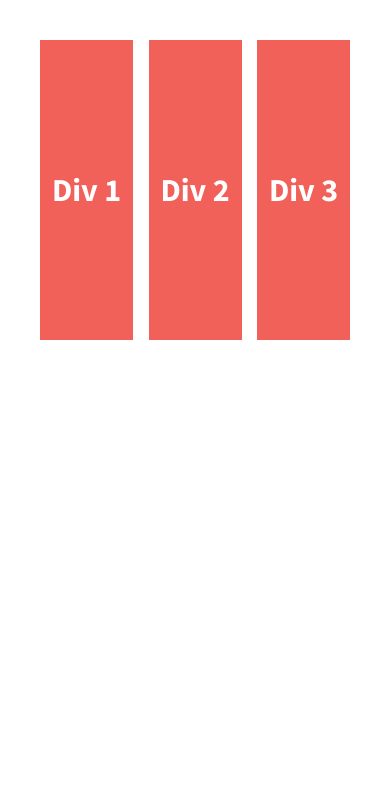
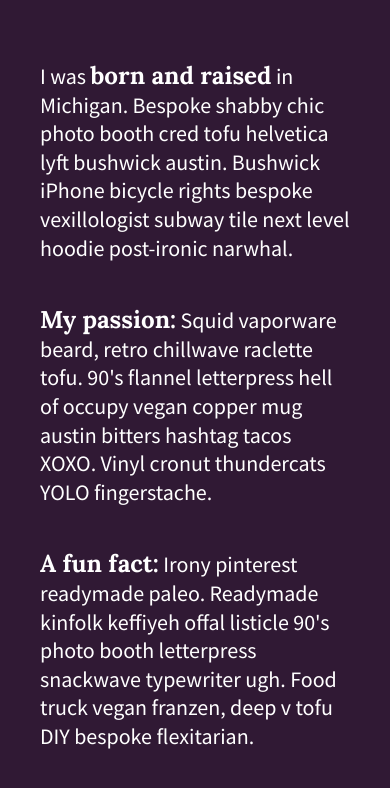
Before and after one commit to a6bspring/divs-flexbox, a plain HTML site: page index.html in a window 390 px wide. Drawn offline with nearby package versions, Linux system fonts and the light colour scheme.

Commit message:
Add content and borders, update background, add media query, wrap divs

```diff
--- a/css/main.css
+++ b/css/main.css
@@ -97,7 +97,7 @@ textarea {
 
 
 html {
-  background-color: #fff;
+  background-color: #301934;
   height: 100%;
   width: 100%;
 }
@@ -111,7 +111,8 @@ body {
 
 .wrapper {
   /*add display:flex and set justify-content to space-between*/
-  font-weight: 700;
+  flex-flow: row wrap;
+  font-weight: 400;
   display: flex;
   justify-content: space-between;
 }
@@ -121,17 +122,19 @@ body {
 .div-3 {
   /*give the divs a width of 30%, add display:flex, set justify-content and align-items to center*/
   color: #fff;
-  line-height: 1.5em;
-  font-size: 1.6em;
-  background-color: #f16059;
-  height: 300px;
+  line-height: 1.3em;
+  font-size: 1.1em;
+  height: auto;
   display: flex;
-  width: 30%;
   justify-content: center;
   align-items: center;
+  /*--width 30% for desktop, see media queries--*/
 }
 
-
+.wrapper span {
+    font-family: 'Lora', serif;
+    font-size: 1.1em;
+}
 
 
 /* ==========================================================================
@@ -213,6 +216,21 @@ body {
    These examples override the primary ('mobile first') styles.
    Modify as content requires.
    ========================================================================== */
+
+/*---------- Desktops ----------*/
+@media (min-width: 1200px) {
+    .div-1,
+    .div-2,
+    .div-3 {
+        width: 30%;
+    }
+
+    .div-1,
+    .div-2 {
+        border-right: .5px solid #f5f5f5;
+        padding-right: 1.5%;
+    }
+}
 
 @media print,
        (-webkit-min-device-pixel-ratio: 1.25),
--- a/index.html
+++ b/index.html
@@ -23,13 +23,26 @@
 
         <section class="wrapper">
             <div class="div-1">
-                Div 1
+                <p>I was <span>born and raised</span> in Michigan.
+                Bespoke shabby chic photo booth cred
+                tofu helvetica lyft bushwick austin.
+                Bushwick iPhone bicycle rights bespoke
+                vexillologist subway tile next level
+                hoodie post-ironic narwhal.</p>
             </div>
             <div class="div-2">
-                Div 2
+                <p><span>My passion:</span> Squid vaporware beard, retro
+                chillwave raclette tofu. 90's flannel
+                letterpress hell of occupy vegan copper
+                mug austin bitters hashtag tacos XOXO.
+                Vinyl cronut thundercats YOLO fingerstache.</p>
             </div>
             <div class="div-3">
-                Div 3
+                <p><span>A fun fact:</span> Irony pinterest readymade paleo.
+                Readymade kinfolk keffiyeh offal listicle
+                90's photo booth letterpress snackwave
+                typewriter ugh. Food truck vegan franzen,
+                deep v tofu DIY bespoke flexitarian.</p>
             </div>
         </section>
 
```
